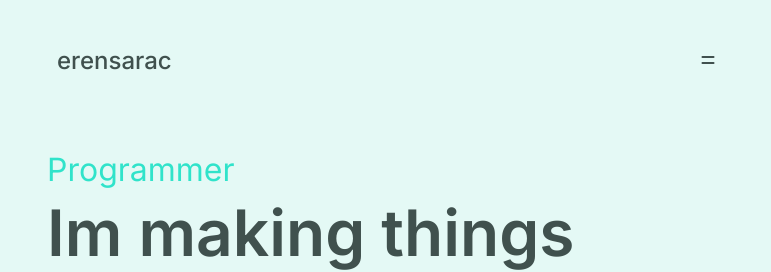
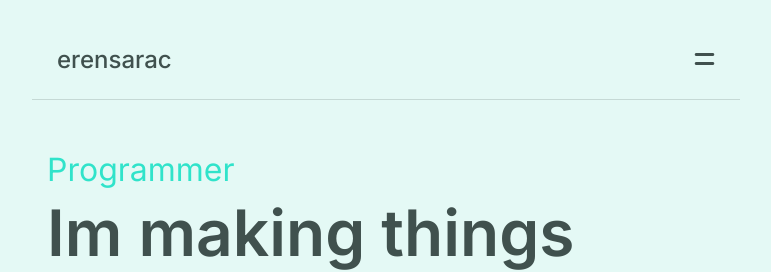
Before and after one commit to erensarac/portfolio, a plain HTML site: page index.html in a window 1280 px wide. Shown: the top 272 px of the page, 254-1025 px from the left. Drawn offline with nearby package versions, Linux system fonts and the light colour scheme.

Commit message:
fixed font size

```diff
--- a/styles/main.css
+++ b/styles/main.css
@@ -27,6 +27,7 @@ body {
     padding: 10px;
     width: 100%;
     height: 80px;
+    border-bottom: 1px solid #40514e30;
 }
 
 #header-title {
@@ -54,6 +55,10 @@ body {
     font-size: 1.3rem;
     justify-content: end;
     gap: 30px;
+}
+#header-nav ol li i {
+    cursor: pointer;
+    font-size: 1.5rem;
 }
 
 #header-nav ol li a:hover {
```
